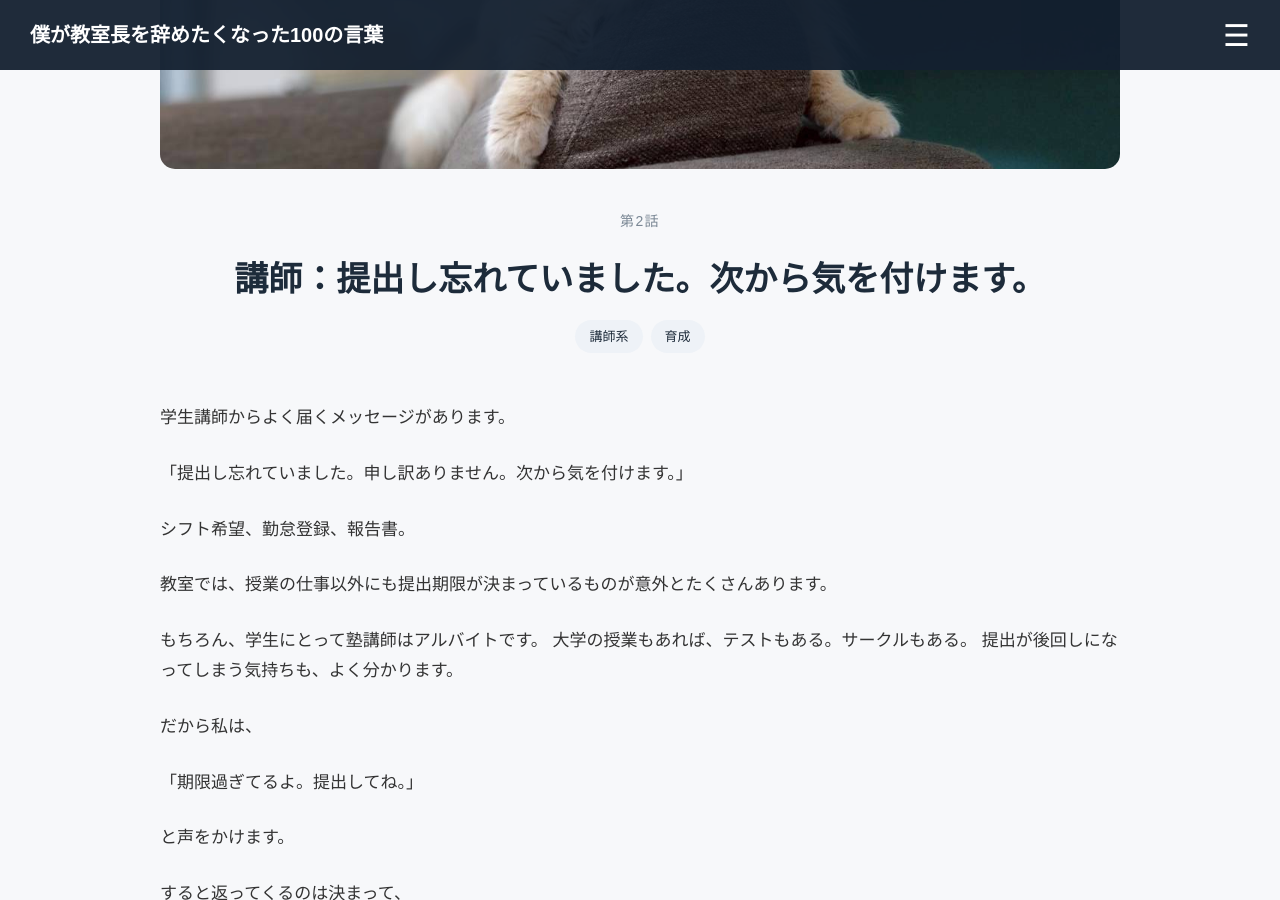
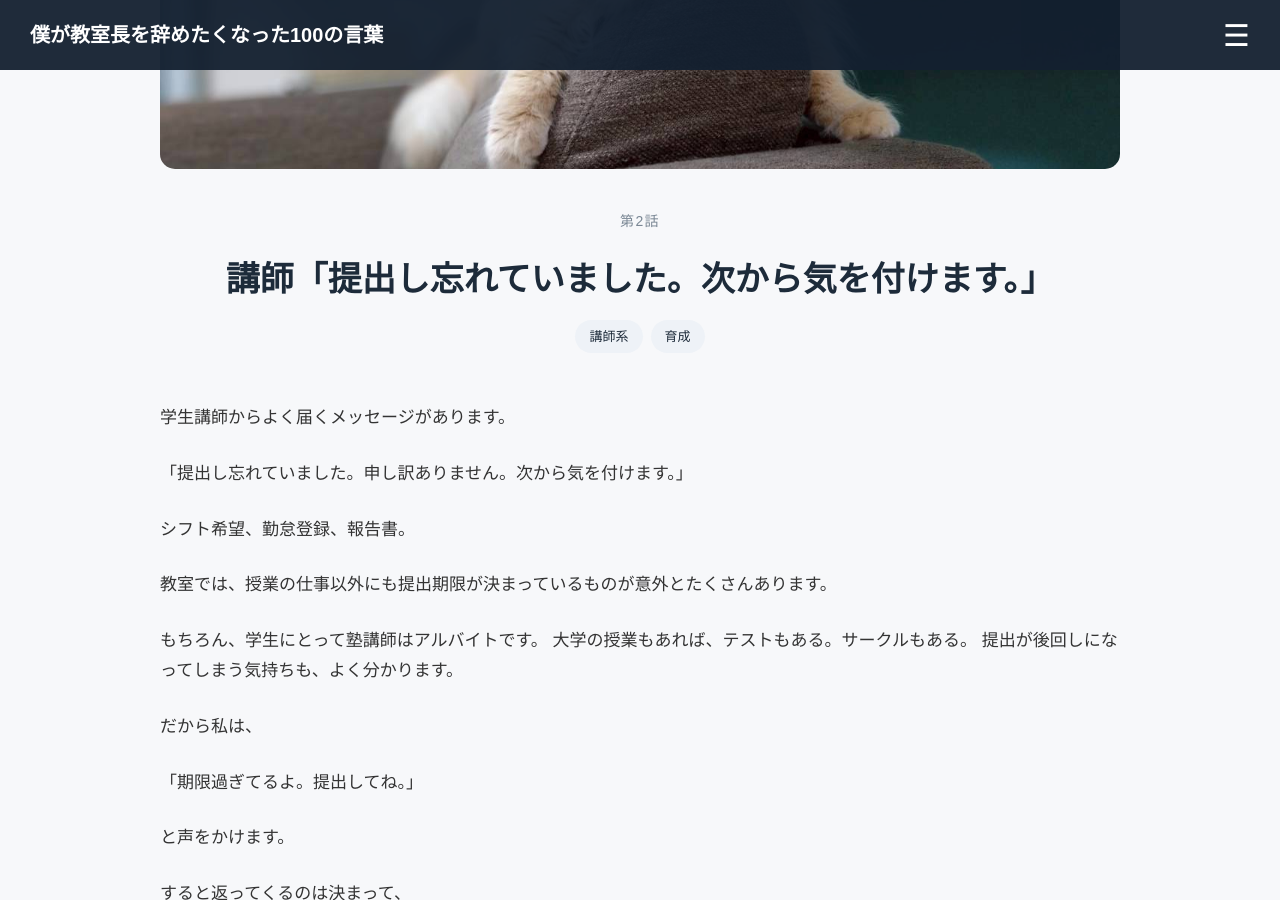
Before and after one commit to tanamaru8/100-kotoba, a Jekyll site: the page built from _kotoba/002-teishutsu-kigen.md, in a window 1280 px wide and 900 px high, scrolled down 388 px. Built offline with Jekyll 4.4.1, drawn with Linux system fonts in a browser that asks for light colours.

```diff
--- a/_kotoba/002-teishutsu-kigen.md
+++ b/_kotoba/002-teishutsu-kigen.md
@@ -1,7 +1,7 @@
 ---
 number: 2
 permalink: /002/
-title: "講師：提出し忘れていました。次から気を付けます。"
+title: "講師「提出し忘れていました。次から気を付けます。」"
 summary: "「気を付けます」で終わる反省は、また繰り返される。"
 tags: [講師系,育成]
 # image: /assets/images/kotoba/002.jpg
```
